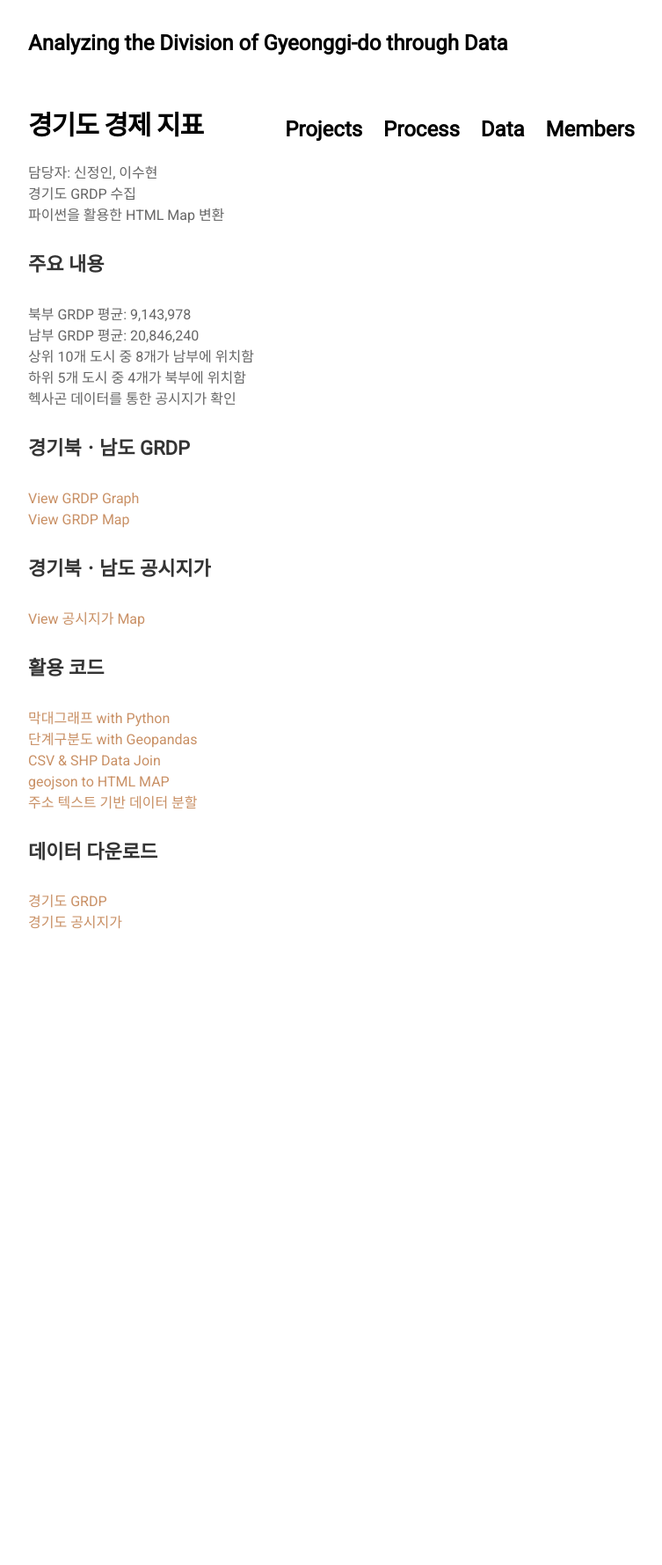
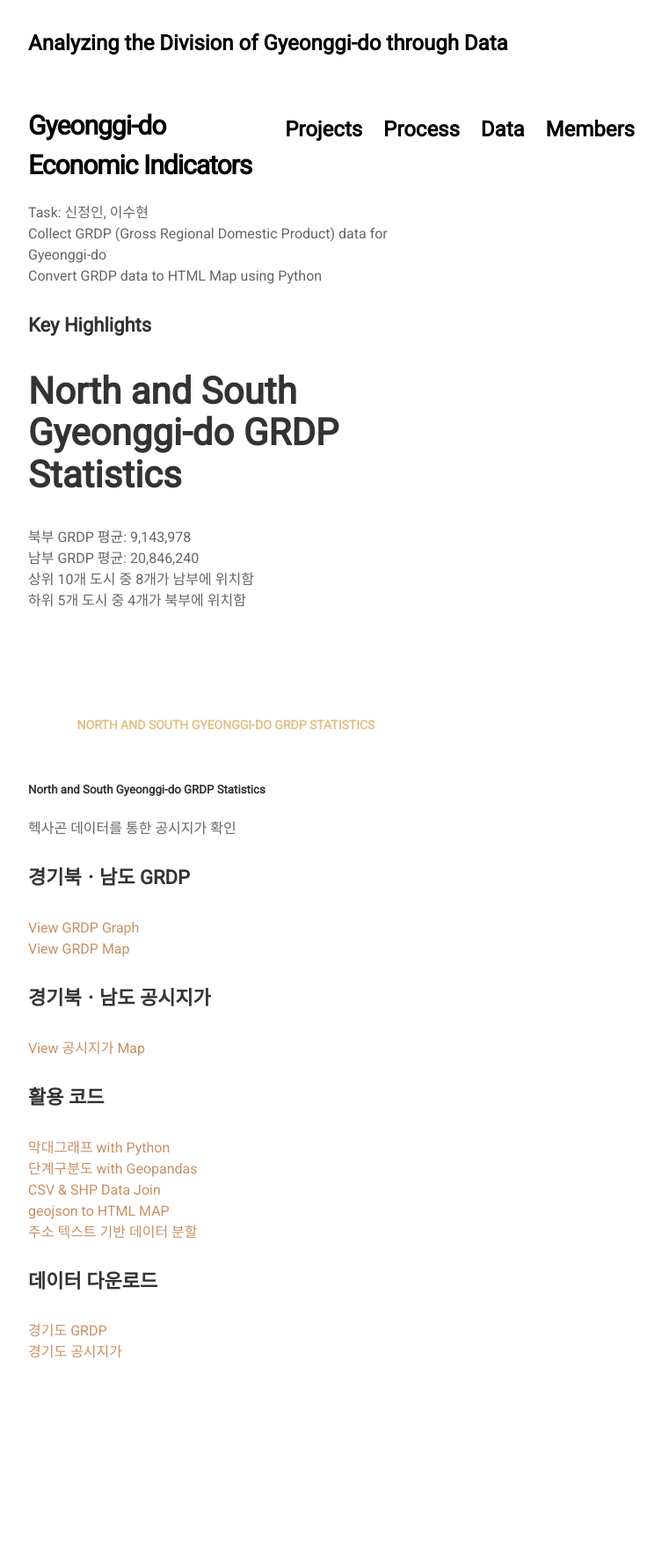
Before and after one commit to jinuew/SICM2002-6, a Jekyll site: the page built from projects/proj-4.md, in a window 1280 px wide. Shown: the whole page at 88% size, without its empty margins (263-1016 px from the left). Built offline with Jekyll 4.4.1, drawn with Linux system fonts in a browser that asks for light colours; nearby versions of some CDN libraries; our own code applies the rules of GitHub Pages for plain Markdown files; before the commit the page ends 1291 px from its top, so only the background shows below that.

Commit message:
Update proj-4.md

```diff
--- a/projects/proj-4.md
+++ b/projects/proj-4.md
@@ -1,15 +1,20 @@
-# 경기도 경제 지표
+# Gyeonggi-do Economic Indicators
 
-담당자: 신정인, 이수현<br>
-경기도 GRDP 수집<br>
-파이썬을 활용한 HTML Map 변환<br>
+Task: 신정인, 이수현<br>
+Collect GRDP (Gross Regional Domestic Product) data for Gyeonggi-do<br>
+Convert GRDP data to HTML Map using Python<br>
 
-#### 주요 내용
+#### Key Highlights
 
+## North and South Gyeonggi-do GRDP Statistics
 북부 GRDP 평균: 9,143,978<br>
 남부 GRDP 평균: 20,846,240<br>
 상위 10개 도시 중 8개가 남부에 위치함<br>
 하위 5개 도시 중 4개가 북부에 위치함<br>
+### North and South Gyeonggi-do GRDP Statistics
+
+##### North and South Gyeonggi-do GRDP Statistics
+
 헥사곤 데이터를 통한 공시지가 확인
 
 #### 경기북ㆍ남도 GRDP
```
